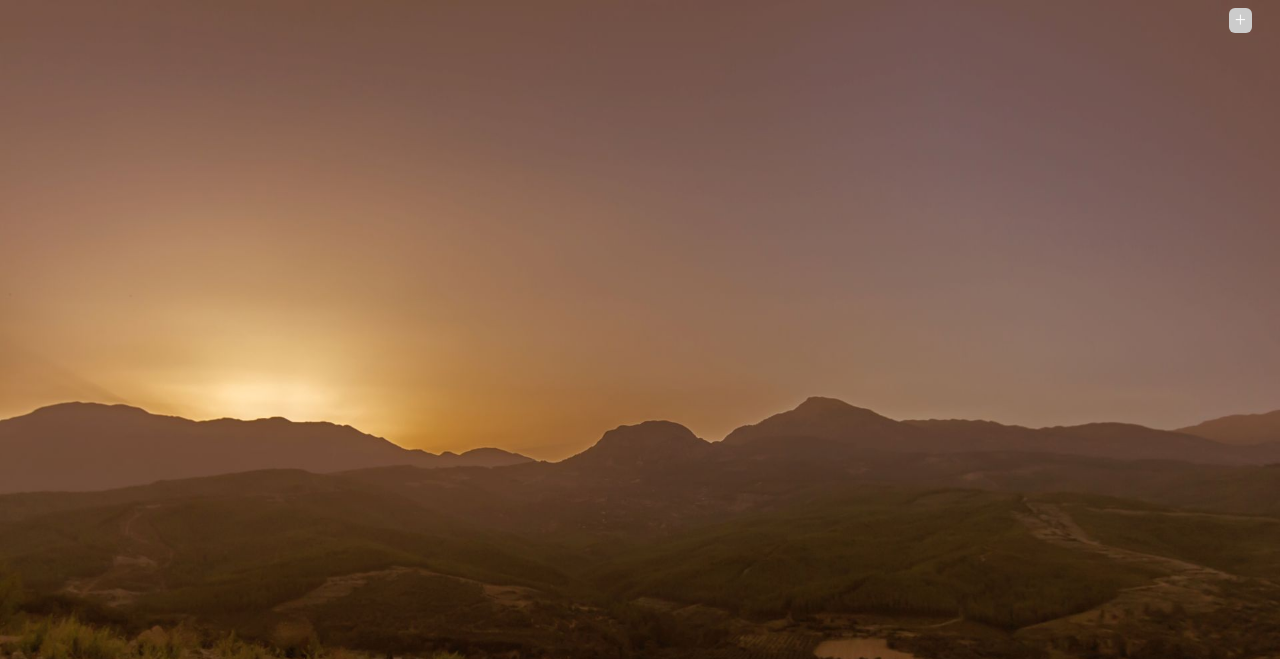
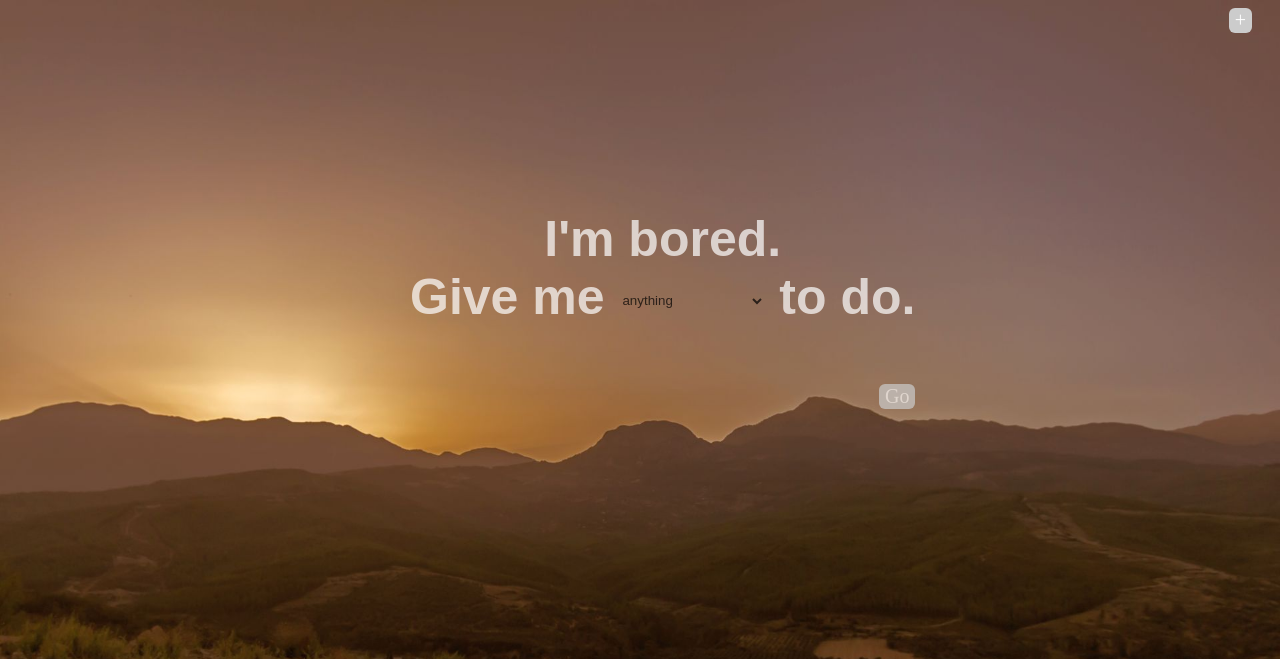
Before and after one commit to patrickqz/time_utilizer, a Django app: page /utilizer/ in a window 1280 px wide. Shown: the top 659 px of the page. Run offline with Django 3.2, Linux system fonts and the light colour scheme; some libraries are stand-ins or nearby versions.

Commit message:
Added center text and options, but ugly

```diff
--- a/utilizer/static/utilizer/stylings.css
+++ b/utilizer/static/utilizer/stylings.css
@@ -4,7 +4,7 @@ body {
   background-size: 100%;
 }
 
-#addButton{
+button{
     background-color: #ccc;
     -moz-border-radius: 5px;
     -webkit-border-radius: 5px;
@@ -18,7 +18,7 @@ body {
     float:right;
 }
 
-#addButton:hover {
+button:hover {
     border: none;
     background:DarkSlateGray;
     box-shadow: 0px 0px 1px #777;
@@ -28,3 +28,39 @@ body {
   float: right;
   padding: 2px 10px;
 }
+
+/* Centered opaque text */
+center {
+  color:white;
+  opacity:0.7;
+  display:inline-block;
+  padding:10px;
+  font-weight:bold;
+  font-family:arial;
+  font-size:50px;
+  position:absolute;
+  left:400px;
+  top:200px;
+}
+
+
+/* drop down menu */
+
+.dropdown {
+  position:relative;
+  height:50px;
+  background:none;
+  border:none;
+  vertical-align:middle;
+}
+
+select option {
+  font-weight:bold;
+  font-family:arial;
+}
+
+/* Active state */
+
+.dropdown option:hover {
+    border-width: 0 6px 6px 6px;
+}
--- a/utilizer/templates/utilizer/index.html
+++ b/utilizer/templates/utilizer/index.html
@@ -10,6 +10,7 @@
   {% load staticfiles %}
   <script src="{% static "utilizer/fblogin.js" %}"></script>
 
+  <div id="header">
     <div class="fb">
       <!--
         Below we include the Login Button social plugin. This button uses
@@ -19,9 +20,21 @@
       <fb:login-button scope="public_profile,email" onlogin="checkLoginState();">
       </fb:login-button>
     </div>
-  <div id="status">
+    <button type="button" id="addButton">+</button>
   </div>
-  <button type="button" id="addButton">+</button>
+  <center>
+    I'm bored.<br>
+    Give me
+			<select class="dropdown">
+        <option value="anything">anything </option>
+				<option value="interesting">something interesting </option>
+				<option value="productive">something productive </option>
+				<option value="relaxing">something relaxing </option>
+			</select>
+     to do.
+     <br><br>
+    <button type="button"> Go </button>
+  <center>
 
 </body>
 </html>
```
Lines whose indentation alone changed are shown as unchanged.
